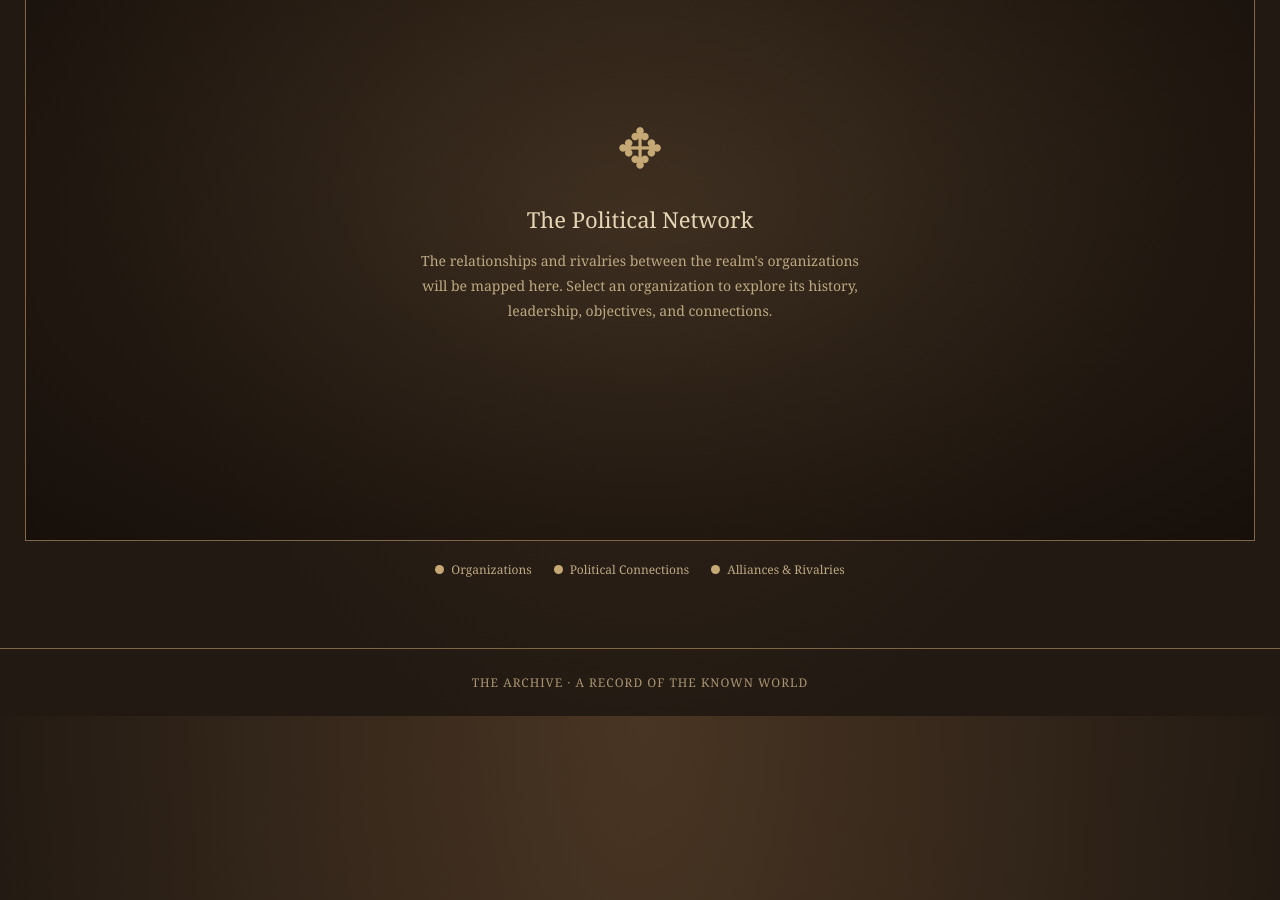
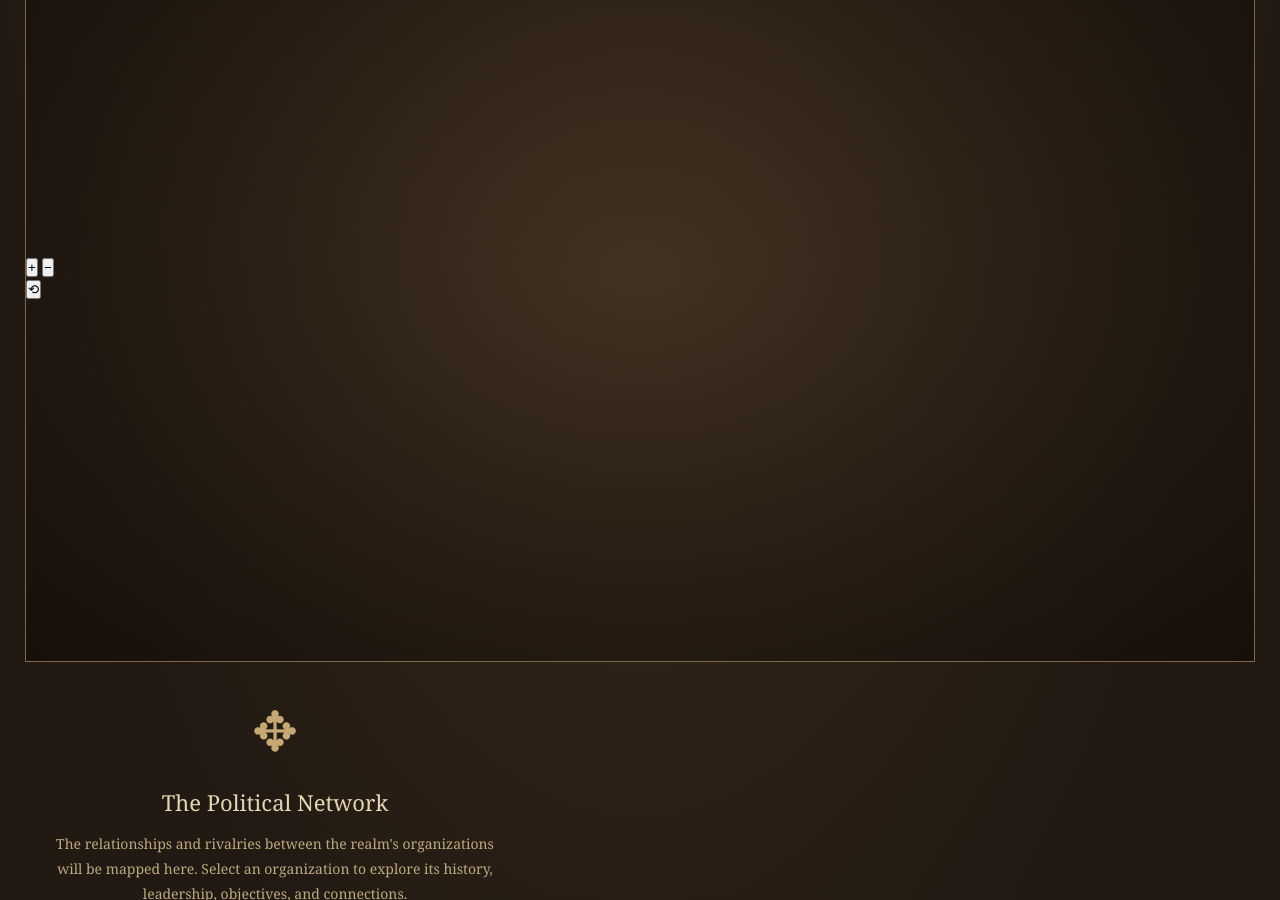
Before and after one commit to RealGeekfI/realgeekfi.github.io, a Jekyll site: the page archive/factions.html, which Jekyll copies as it is, in a window 1280 px wide and 900 px high, scrolled down 597 px. Built offline with Jekyll 4.4.1, drawn with Linux system fonts in a browser that asks for light colours.

Commit message:
Update factions.html

```diff
--- a/archive/factions.html
+++ b/archive/factions.html
@@ -335,7 +335,27 @@ footer {
 
     </div>
 
-    <div class="network-panel" id="networkPanel">
+
+<div class="network-panel" id="networkPanel">
+
+    <div class="zoom-controls">
+        <button id="zoomIn" aria-label="Zoom in">+</button>
+        <button id="zoomOut" aria-label="Zoom out">−</button>
+        <button id="zoomReset" aria-label="Reset zoom">⟲</button>
+    </div>
+
+    <svg id="networkSvg"
+         viewBox="0 0 1000 650"
+         preserveAspectRatio="xMidYMid meet"
+         aria-label="Interactive organization relationship network">
+
+        <g id="networkLines"></g>
+        <g id="networkNodes"></g>
+
+    </svg>
+
+</div>
+
 
         <div class="network-placeholder">
 
```
